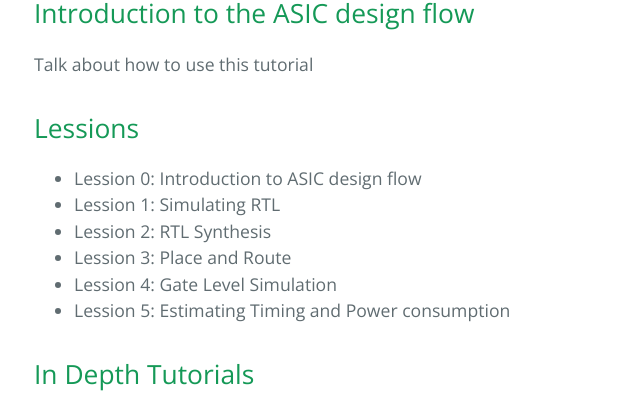
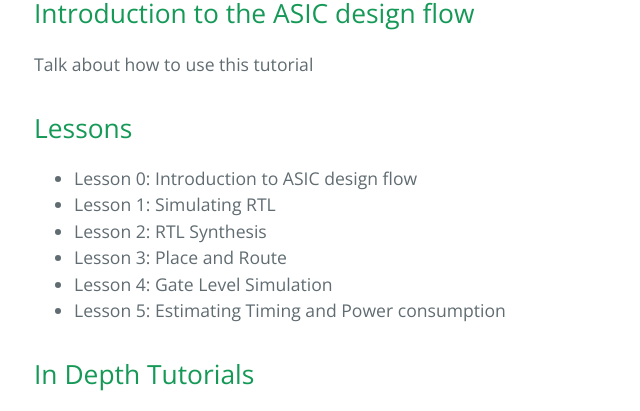
Before and after one commit to kkiningh/asic-design, a Jekyll site: the page built from docs/index.md, in a window 1280 px wide. Shown: the part 123-534 px from the top of the page, without its empty margins (190-830 px from the left). Built offline with Jekyll 4.4.1, drawn with Linux system fonts in a browser that asks for light colours; our own code applies the rules of GitHub Pages for plain Markdown files.

Commit message:
Spellcheck

```diff
--- a/docs/index.md
+++ b/docs/index.md
@@ -6,15 +6,15 @@ Introduction to the ASIC design flow
 
 Talk about how to use this tutorial
 
-Lessions
+Lessons
 ---
 
- - Lession 0: Introduction to ASIC design flow
- - Lession 1: Simulating RTL
- - Lession 2: RTL Synthesis
- - Lession 3: Place and Route
- - Lession 4: Gate Level Simulation
- - Lession 5: Estimating Timing and Power consumption
+ - Lesson 0: Introduction to ASIC design flow
+ - Lesson 1: Simulating RTL
+ - Lesson 2: RTL Synthesis
+ - Lesson 3: Place and Route
+ - Lesson 4: Gate Level Simulation
+ - Lesson 5: Estimating Timing and Power consumption
 
 In Depth Tutorials
 ---
```
